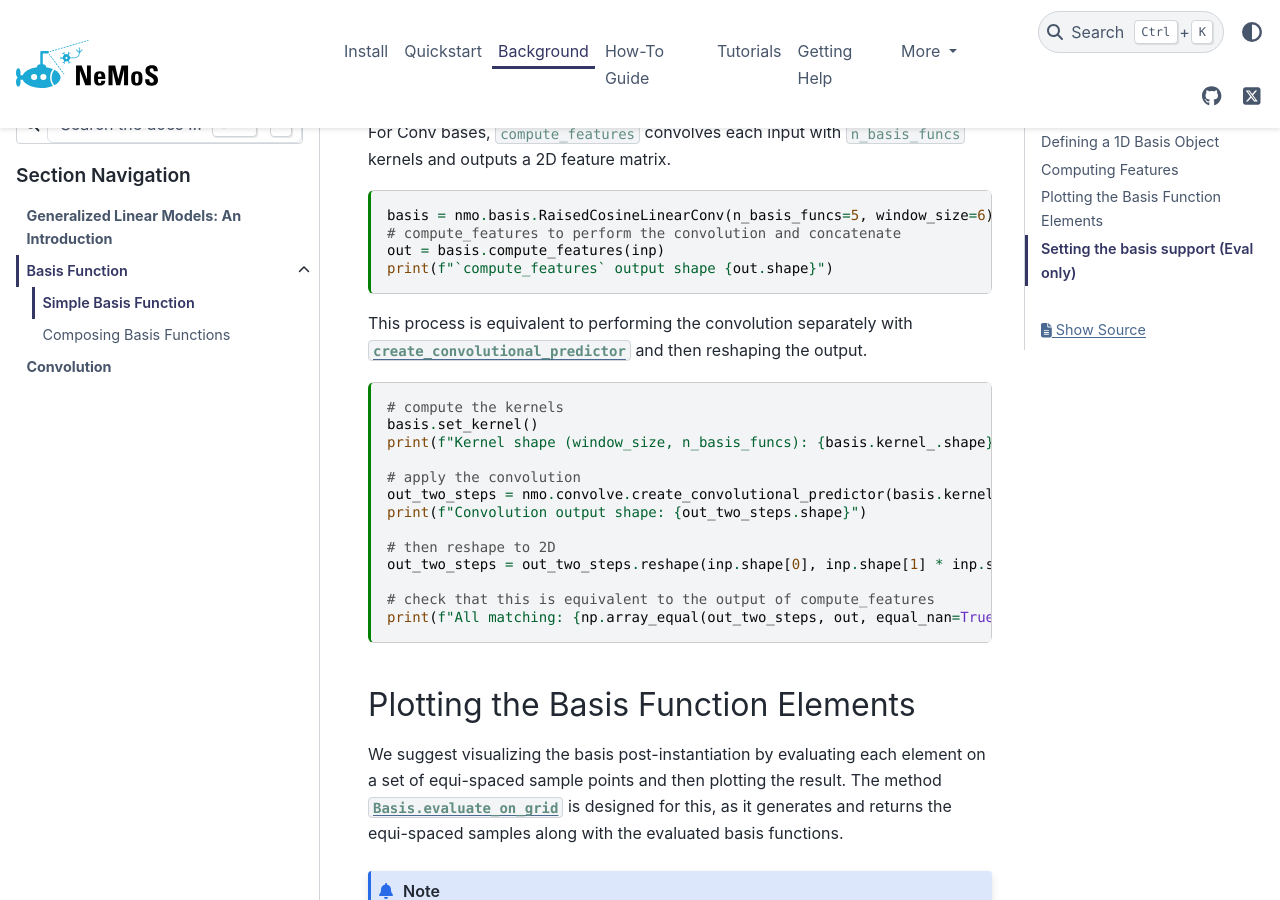
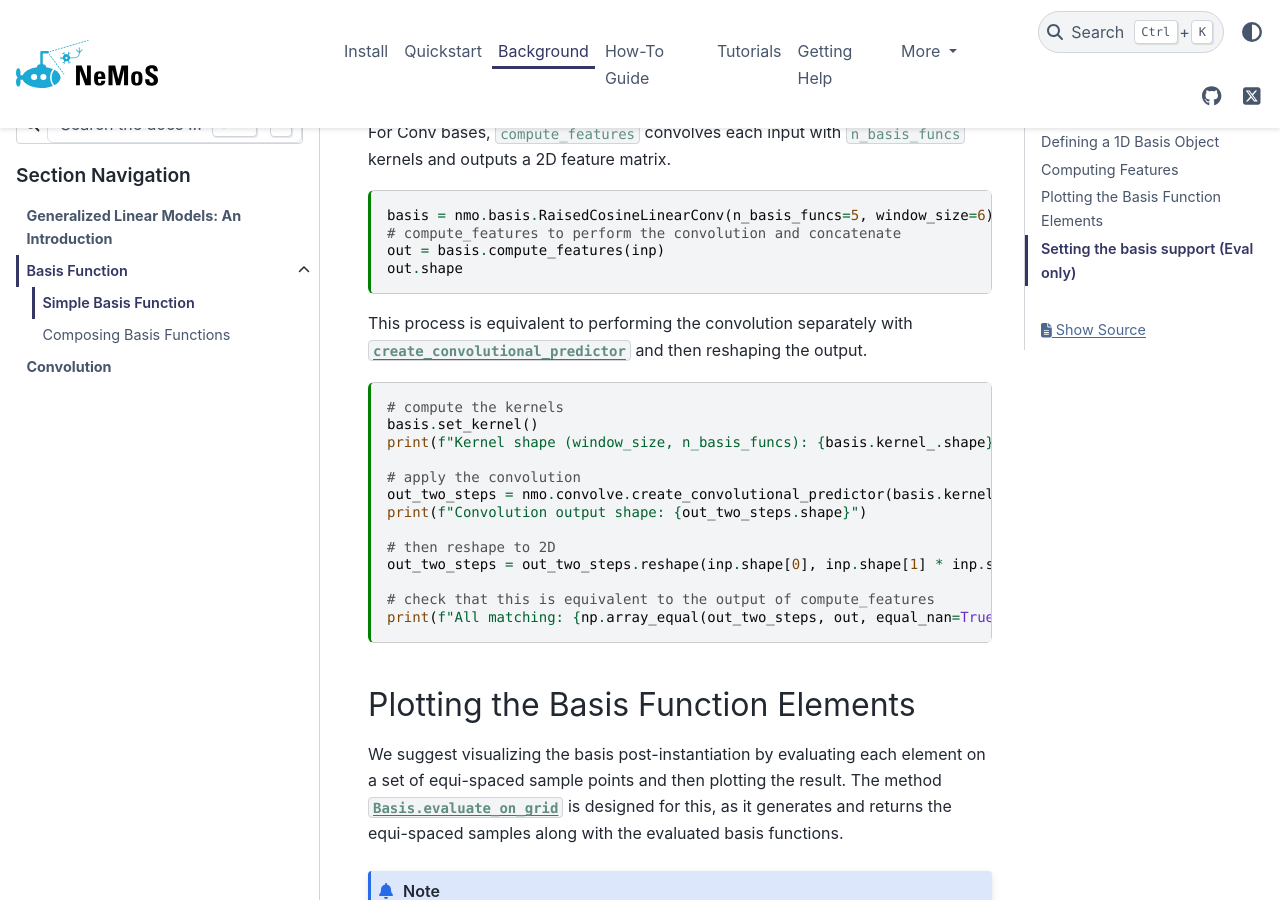
Before and after one commit to flatironinstitute/nemos, a Sphinx documentation site: the page built from docs/background/basis/plot_01_1D_basis_function.md, in a window 1280 px wide and 900 px high, scrolled down 2940 px. Built offline with Sphinx 7.4.7 and the PyData theme 0.15.4, drawn with Linux system fonts in a browser that asks for light colours.

Commit message:
Update docs/background/basis/plot_01_1D_basis_function.md
Co-authored-by: William F. Broderick <billbrod@gmail.com>

````diff
--- a/docs/background/basis/plot_01_1D_basis_function.md
+++ b/docs/background/basis/plot_01_1D_basis_function.md
@@ -162,7 +162,7 @@
 basis = nmo.basis.RaisedCosineLinearConv(n_basis_funcs=5, window_size=6)
 # compute_features to perform the convolution and concatenate
 out = basis.compute_features(inp)
-print(f"`compute_features` output shape {out.shape}")
+out.shape
 ```
 
 This process is equivalent to performing the convolution separately with [`create_convolutional_predictor`](nemos.convolve.create_convolutional_predictor) and then reshaping the output.
````
